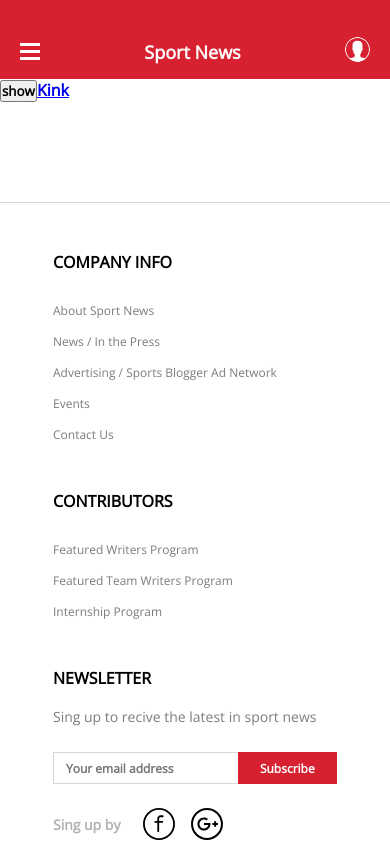
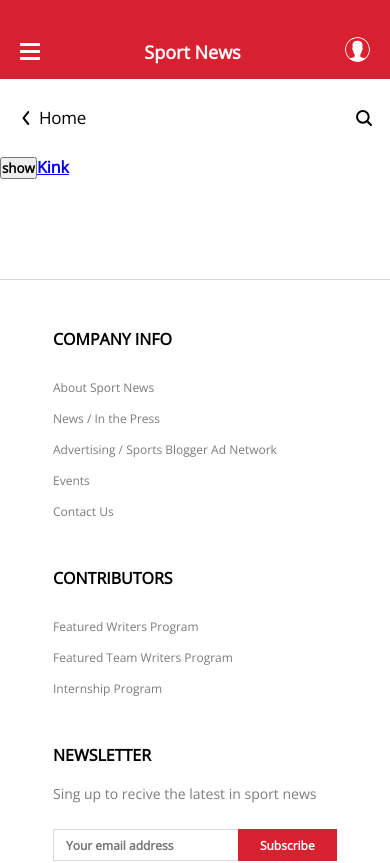
Before and after one commit to dotkurka/SportNewsSite, a React (Create React App) app: page /test in a window 390 px wide. Shown: the top 863 px of the page. Built offline with nearby package versions, Linux system fonts and the light colour scheme; no server answers.

Commit message:
feat: add search input for mobile layout

```diff
--- a/src/layouts/Mobile/MobilePageLayout/MobilePageLayout.tsx
+++ b/src/layouts/Mobile/MobilePageLayout/MobilePageLayout.tsx
@@ -7,6 +7,7 @@ import { sidebarData } from 'config/SideBarData/SidebarData';
 import ArticleSubmitContext from 'features/newArticle/articleSubmitContext';
 import { Footer, NavBarManager } from 'layouts/Desktop/components';
 import { BurgerMenu, BurgerMenuButton, UserBar } from 'layouts/Mobile/components';
+import SearchBar from 'layouts/Mobile/components/SearchBar/SearchBar';
 import { selectCurrentUser } from 'redux/authSlice';
 import { setOverflowHidden, unsetOverflow } from 'utils/changeOverflow';
 
@@ -38,6 +39,7 @@ const MobilePageLayout = () => {
         <span className='mobile-page-head-title'>Sport News</span>
         <UserBar user={user} />
       </div>
+      <SearchBar />
 
       {!managerMode ? (
         <CSSTransition
--- /dev/null
+++ b/src/layouts/Mobile/components/SearchBar/SearchBar.scss
@@ -0,0 +1,65 @@
+@import 'styles/Colors.scss';
+
+.search-bar {
+  width: 100%;
+  box-sizing: border-box;
+  height: 77px;
+  display: flex;
+  align-items: center;
+  padding: 0 18px;
+  justify-content: space-between;
+  background: $white;
+
+  &-category {
+    display: flex;
+    align-items: center;
+
+    &-arrow {
+      width: 15px;
+      height: 15px;
+      margin-right: 6px;
+      transform: rotate(-90deg);
+
+      * {
+        fill: $black;
+      }
+    }
+
+    &-text {
+      color: $black;
+      font-size: 17px;
+      font-weight: 400;
+      line-height: 22px;
+      letter-spacing: -0.24px;
+    }
+  }
+
+  &-input {
+    display: flex;
+    align-items: center;
+
+    input {
+      outline: none;
+      height: 20px;
+      transition: 200ms;
+      width: 0px;
+      border: none;
+      font-size: 16px;
+      font-weight: 400;
+
+      &:focus {
+        width: 200px;
+        border-bottom: 1px solid $quillGrey;
+      }
+    }
+
+    &-label {
+      cursor: pointer;
+
+      &-icon {
+        width: 20px;
+        height: 20px;
+      }
+    }
+  }
+}
--- /dev/null
+++ b/src/layouts/Mobile/components/SearchBar/SearchBar.tsx
@@ -0,0 +1,28 @@
+import { useId } from 'react';
+
+import { ReactComponent as SearchIcon } from 'assets/images/search-icon.svg';
+import { ReactComponent as ArrowIcon } from 'assets/images/select-text-arrow.svg';
+
+import './SearchBar.scss';
+
+const SearchBar = () => {
+  const inputId = useId();
+
+  return (
+    <div className='search-bar'>
+      <div className='search-bar-category'>
+        <ArrowIcon className='search-bar-category-arrow' />
+        <span className='search-bar-category-text'>Home</span>
+      </div>
+
+      <div className='search-bar-input'>
+        <input name='search' id={inputId} autoComplete='off' />
+        <label className='search-bar-input' htmlFor={inputId}>
+          <SearchIcon className='search-bar-input-icon' />
+        </label>
+      </div>
+    </div>
+  );
+};
+
+export default SearchBar;
```
Also changed, not shown: .eslintrc.json.
